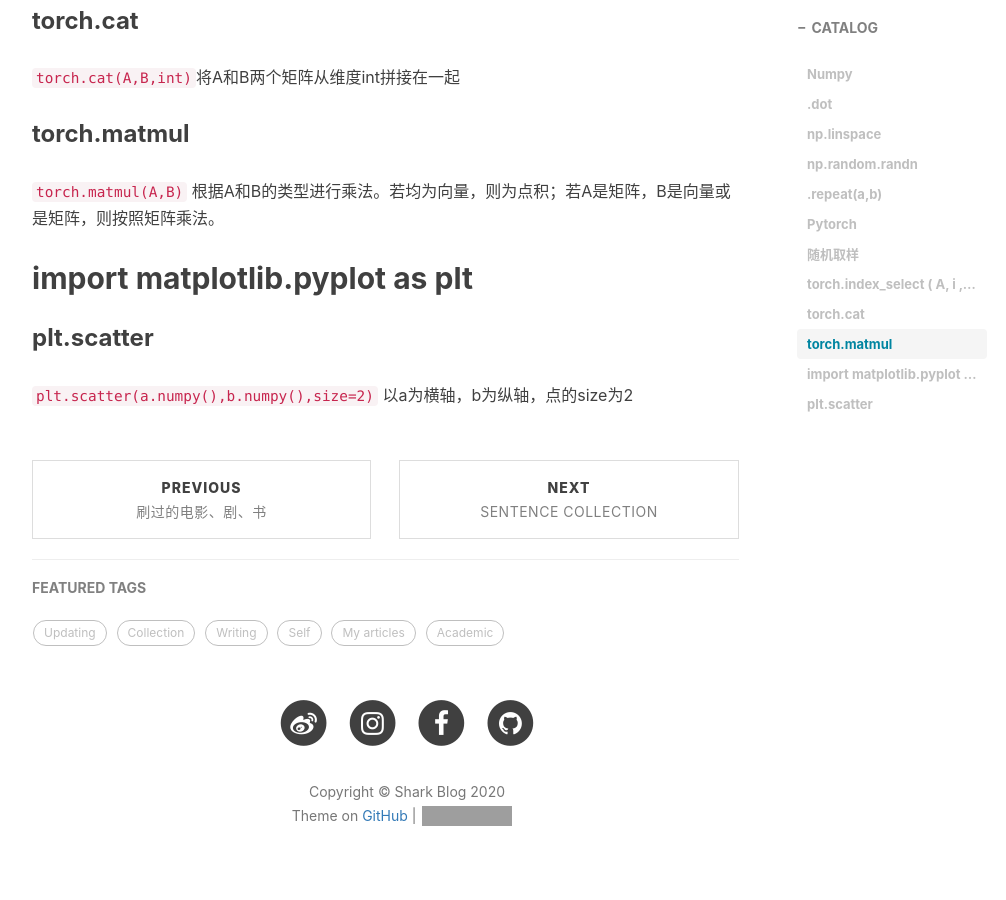
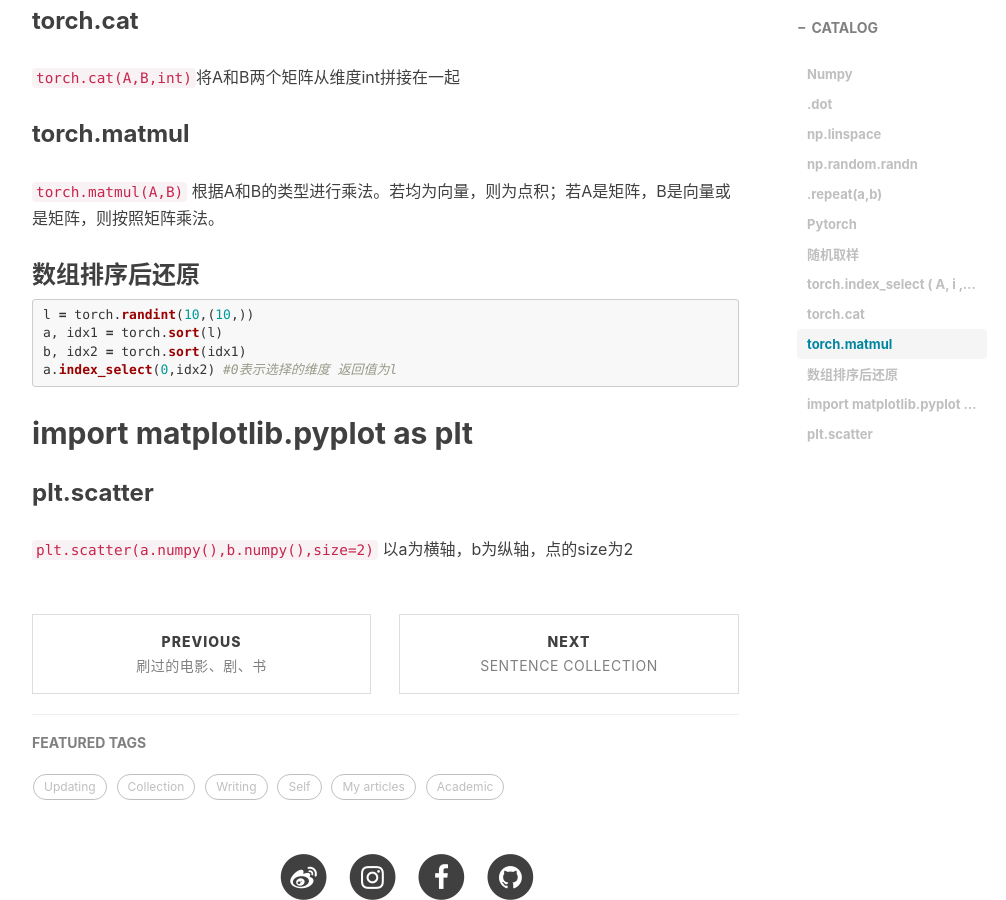
Before and after one commit to sharkjingyang/sharkjingyang.github.io, a Jekyll site: the page built from _posts/2020-07-13-代码手册.md, in a window 1280 px wide and 900 px high, scrolled down 1661 px. Shown: the whole window, without its empty margins (233-1239 px from the left). Built offline with Jekyll 4.4.1, drawn with Linux system fonts in a browser that asks for light colours; nearby versions of some CDN libraries; comment, search, counter and statistics services are not loaded; grey boxes are pictures that could not be loaded.

Commit message:
Update 2020-07-13-代码手册.md

````diff
--- a/_posts/2020-07-13-代码手册.md
+++ b/_posts/2020-07-13-代码手册.md
@@ -62,6 +62,17 @@ def select_data_batch(features,labels,batch_size):
 
 `torch.matmul(A,B)` 根据A和B的类型进行乘法。若均为向量，则为点积；若A是矩阵，B是向量或是矩阵，则按照矩阵乘法。
 
+### 数组排序后还原
+
+```python
+l = torch.randint(10,(10,))
+a, idx1 = torch.sort(l)
+b, idx2 = torch.sort(idx1)
+a.index_select(0,idx2) #0表示选择的维度  返回值为l
+```
+
+
+
 ## import matplotlib.pyplot as plt
 
 ### plt.scatter
````
